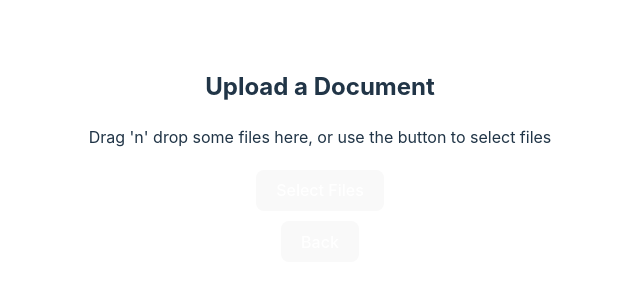
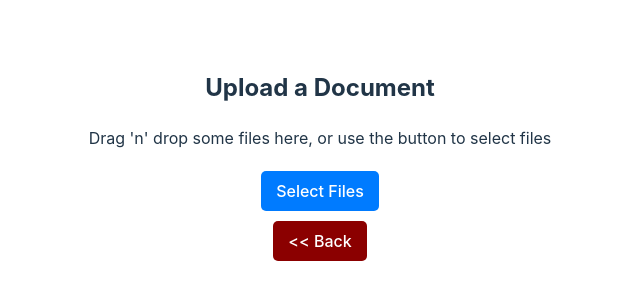
Before and after one commit to gavishap/Concordance-Frontend, a React (Vite) app: page /upload in a window 1280 px wide. Shown: the part 242-542 px from the top of the page, without its empty margins (320-960 px from the left). Built offline with nearby package versions, Linux system fonts and the light colour scheme; no server answers.

Commit message:
added initial option in select

```diff
--- a/src/components/DocumentUploader/DocumentUploader.tsx
+++ b/src/components/DocumentUploader/DocumentUploader.tsx
@@ -26,7 +26,7 @@ const DocumentUploader = ({ onFileSelect }: { onFileSelect: (file: File) => void
         ) : (
           <p>Drag 'n' drop some files here, or use the button to select files</p>
         )}
-        <button type="button" onClick={open}>Select Files</button>
+        <button type="button"  className='word-items'  onClick={open}>Select Files</button>
         {selectedFile && (
           <div>
             <p>Selected file: {fileName}</p>
--- a/src/pages/DataMining.tsx
+++ b/src/pages/DataMining.tsx
@@ -65,6 +65,7 @@ export default function DataMining({ documents }: any) {
           const obj = documents.find((item: any, index: number) => item?.name === str);
           setSelectedDoc(obj)
         }}>
+          <option disabled>Select group</option>
           {
             documents?.map((doc: any, index: number) => {
               return (
--- a/src/pages/DocumentPage.css
+++ b/src/pages/DocumentPage.css
@@ -1,5 +1,14 @@
 .document-page-container {
     padding: 20px;
   }
+  .word-items {
+    padding: 10px 15px;
+    border: none;
+    border-radius: 5px;
+    background-color: #007bff;
+    color: white;
+    cursor: pointer;
+    transition: background-color 0.3s;
+}
 
   /* Add more styles as needed */
--- a/src/pages/DocumentPage.tsx
+++ b/src/pages/DocumentPage.tsx
@@ -36,6 +36,7 @@ const DocumentPage = () => {
       try {
         const response = await axios.post('http://localhost:5000/upload', formData);
         console.log(response.data);
+        alert("File uploaded successfully !!!")
         // Handle the response from the server, such as displaying a success message
       } catch (error) {
         console.error('Error uploading the document:', error);
@@ -50,7 +51,9 @@ const DocumentPage = () => {
       <h2>Upload a Document</h2>
       <DocumentUploader onFileSelect={onFileSelect} />
       {selectedFile && <FileMetadataForm onSubmit={handleMetadataSubmit} />}
-      <button type="button" onClick={() => navigate("/")}>Back</button>
+
+      <button type="button" style={{backgroundColor:'darkred'}} className='word-items'
+      onClick={() => navigate("/")}>{"<<  "}Back</button>
     </div>
   );
 };
--- a/src/pages/Statistics.tsx
+++ b/src/pages/Statistics.tsx
@@ -69,6 +69,7 @@ export default function Statistics({ documents }: any) {
           const obj = documents.find((item: any, index: number) => item?.name === str);
           setSelectedDoc(obj)
         }}>
+          <option disabled>choose document</option>
           {
             documents?.map((doc: any, index: number) => {
               return (
--- a/src/pages/WordExpression.tsx
+++ b/src/pages/WordExpression.tsx
@@ -216,6 +216,7 @@ useEffect(()=>{
                                     const obj = documents.find((item:any,index:number)=> item?.name === str);
                                     setSelectedDoc(obj)
                                 }}>
+                                    <option disabled>Select document</option>
                                     {
                                         documents?.map((doc:any,index:number)=>{
                                             return(
--- a/src/pages/WordGroup.tsx
+++ b/src/pages/WordGroup.tsx
@@ -215,6 +215,7 @@ async function fetchWordGroups(){
                                     })
                                  }
                                 }>
+                                    <option disabled>Select group</option>
                                     {
                                         groupsList?.map((item:any,index:any)=>{
                                             return(
```
Also changed, not shown: 1 other file (tests, documents, lock files or other folders).
